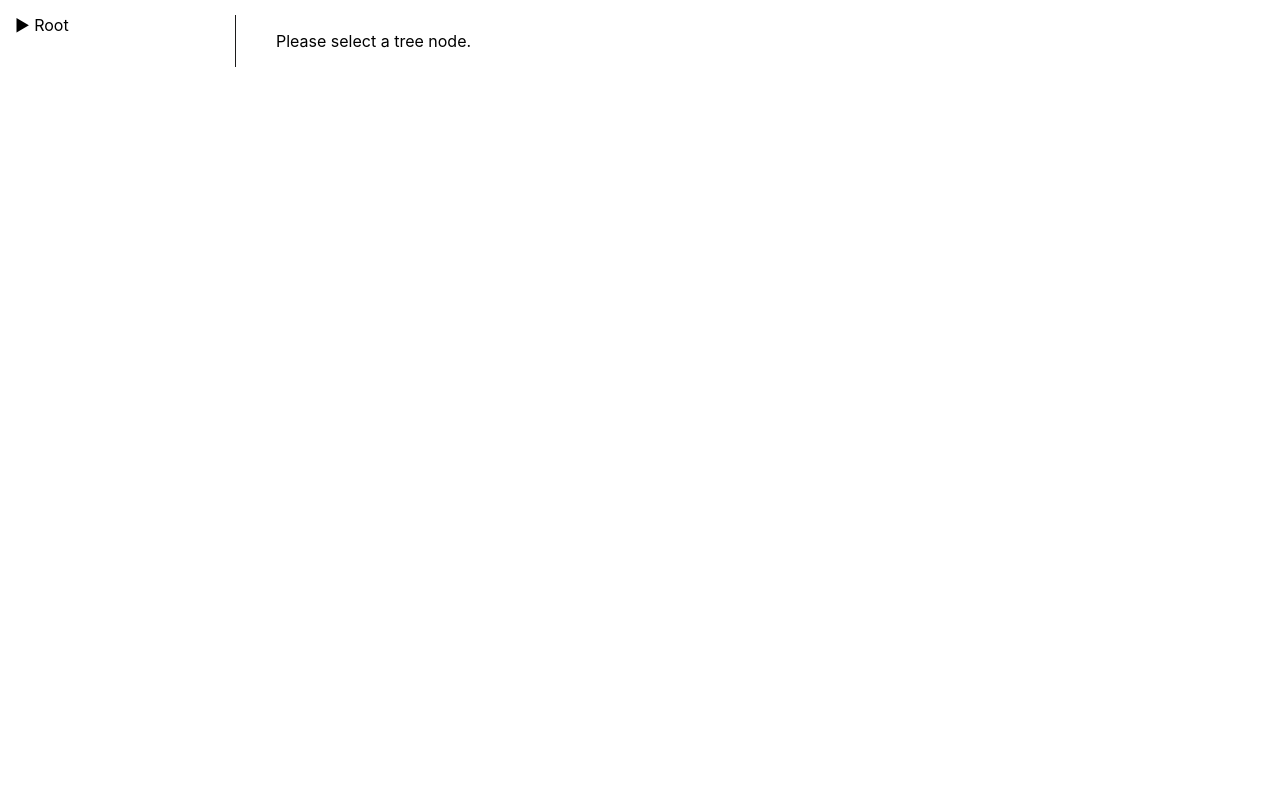
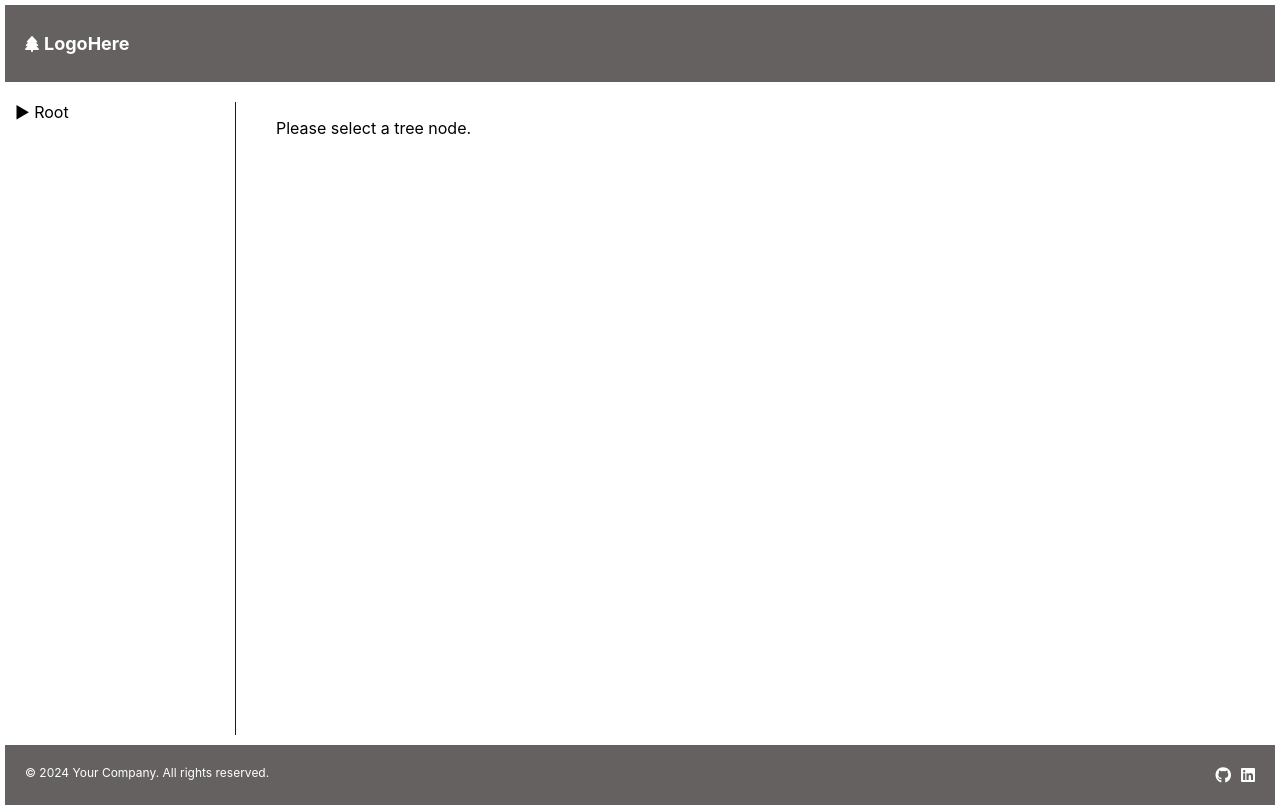
Before and after one commit to kutun0901/Tabapay-project, a React (Create React App) app in the folder front-end/: page / in a window 1280 px wide. Built offline with nearby package versions, Linux system fonts and the light colour scheme.

Commit message:
add header and footer part-4

```diff
--- a/front-end/public/index.html
+++ b/front-end/public/index.html
@@ -2,42 +2,11 @@
 <html lang="en">
   <head>
     <meta charset="utf-8" />
+    <title>TabaPay Assessment</title>
+    <meta name="viewport" content="width=device-width, initial-scale=1" />
     <link rel="icon" href="%PUBLIC_URL%/favicon.ico" />
-    <meta name="viewport" content="width=device-width, initial-scale=1" />
-    <meta name="theme-color" content="#000000" />
-    <meta
-      name="description"
-      content="Web site created using create-react-app"
-    />
-    <link rel="apple-touch-icon" href="%PUBLIC_URL%/logo192.png" />
-    <!--
-      manifest.json provides metadata used when your web app is installed on a
-      user's mobile device or desktop. See https://developers.google.com/web/fundamentals/web-app-manifest/
-    -->
     <link rel="manifest" href="%PUBLIC_URL%/manifest.json" />
-    <!--
-      Notice the use of %PUBLIC_URL% in the tags above.
-      It will be replaced with the URL of the `public` folder during the build.
-      Only files inside the `public` folder can be referenced from the HTML.
-
-      Unlike "/favicon.ico" or "favicon.ico", "%PUBLIC_URL%/favicon.ico" will
-      work correctly both with client-side routing and a non-root public URL.
-      Learn how to configure a non-root public URL by running `npm run build`.
-    -->
-    <title>React App</title>
-  </head>
-  <body>
-    <noscript>You need to enable JavaScript to run this app.</noscript>
+    <script src="https://kit.fontawesome.com/5c3b474d34.js" crossorigin="anonymous"></script>  <body>
     <div id="root"></div>
-    <!--
-      This HTML file is a template.
-      If you open it directly in the browser, you will see an empty page.
-
-      You can add webfonts, meta tags, or analytics to this file.
-      The build step will place the bundled scripts into the <body> tag.
-
-      To begin the development, run `npm start` or `yarn start`.
-      To create a production bundle, use `npm run build` or `yarn build`.
-    -->
   </body>
 </html>
--- /dev/null
+++ b/front-end/src/components/Footer/Footer.css
@@ -0,0 +1,21 @@
+.footer-container {
+    background-color: #656161;
+    color: #fff;
+    padding: 20px;
+    display: flex;
+    justify-content: space-between;
+}
+
+.footer-text p {
+    margin: 0;
+    font-size: 12px;
+}
+
+.contact-info a {
+    color: #fff;
+    margin-left: 10px;
+}
+
+.contact-info a:hover {
+    color: #ccc;
+}
--- /dev/null
+++ b/front-end/src/components/Footer/index.jsx
@@ -0,0 +1,22 @@
+import React from "react";
+import './Footer.css'
+
+function Footer() {
+    return (
+        <div className="footer-container">
+            <div className="footer-text">
+                <p>© 2024 Your Company. All rights reserved.</p>
+            </div>
+            <div className="contact-info">
+                <a href="https://github.com/kutun0901" target="_blank" rel="noreferrer">
+                    <i className="contact_us_github_icon fa-brands fa-github" />
+                </a>
+                <a href="https://www.linkedin.com/in/tuan-tran-163853117" target="_blank" rel="noreferrer">
+                    <i className="contact_us_linkedin_icon fa-brands fa-linkedin" />
+                </a>
+            </div>
+        </div>
+    )
+}
+
+export default Footer;
--- /dev/null
+++ b/front-end/src/components/Header/Header.css
@@ -0,0 +1,22 @@
+.header {
+    background-color: #656161;
+    color: #fff;
+    padding: 10px 20px;
+    margin-bottom: 10px;
+}
+
+.logo-container {
+    display: flex;
+    align-items: center;
+    gap: 5px;
+}
+
+.logo-icon {
+    font-size: 24px;
+    margin-right: 10px;
+}
+
+.logo-text {
+    font-size: 18px;
+    font-weight: bold;
+}
--- /dev/null
+++ b/front-end/src/components/Header/index.jsx
@@ -0,0 +1,15 @@
+import React from 'react'
+import './Header.css'
+
+const Header = () => {
+    return (
+        <nav className='header'>
+          <div className='logo-container'>
+          <i className="fa-solid fa-tree"></i>
+          <p className='logo-text'>LogoHere</p>
+          </div>
+        </nav>
+    )
+}
+
+export default Header
--- a/front-end/src/components/treeMenu/TreeNode.jsx
+++ b/front-end/src/components/treeMenu/TreeNode.jsx
@@ -23,7 +23,7 @@ const TreeNode = ({ node, onItemClick }) => {
 
     return (
         <>
-            <div className="root" onClick={handleClick}>
+            <div className="tree-nodes" onClick={handleClick}>
                 {node.children.length > 0 ? (
                     <span onClick={handleToggle}>
                         {isExpanded ? '▼ ' : '► '}
@@ -34,7 +34,7 @@ const TreeNode = ({ node, onItemClick }) => {
                 {node.title}
             </div>
             {isExpanded && (
-                <div className="tree-nodes">
+                <div className="tree-children">
                     {node.children.map((child, index) => (
                         <TreeNode key={index} node={child} onItemClick={onItemClick} />
                     ))}
--- a/front-end/src/components/treeMenu/treeNode.css
+++ b/front-end/src/components/treeMenu/treeNode.css
@@ -1,3 +1,3 @@
-.tree-nodes {
+.tree-children {
     padding-left: 20px;
 }
--- a/front-end/src/screens/Homepage/HomePage.css
+++ b/front-end/src/screens/Homepage/HomePage.css
@@ -1,7 +1,14 @@
 .homePage-container {
     display: flex;
-    justify-content: flex-start;
-    padding: 15px;
+    flex-direction: column;
+    padding: 5px;
+    height: 100vh;
+}
+
+.menu-and-content {
+    display: flex;
+    flex: 1;
+    padding: 10px;
 }
 
 .menu-container {
--- a/front-end/src/screens/Homepage/HomePage.jsx
+++ b/front-end/src/screens/Homepage/HomePage.jsx
@@ -2,6 +2,8 @@ import React, { useState } from 'react'
 import TreeMenu from '../../components/TreeMenu'
 import Body from '../../components/Body'
 import './HomePage.css'
+import Header from '../../components/Header';
+import Footer from '../../components/Footer'
 
 const HomePage = () => {
     const [content, setContent] = useState('');
@@ -12,13 +14,17 @@ const HomePage = () => {
 
     return (
         <div className='homePage-container'>
-            <div className='menu-container'>
-                <TreeMenu onItemClick={handleContentPicker} />
+            <Header />
+            <div className='menu-and-content'>
+                <div className='menu-container'>
+                    <TreeMenu onItemClick={handleContentPicker} />
+                </div>
+                <div className='divider'></div>
+                <div className='content-container'>
+                    <Body content={content} />
+                </div>
             </div>
-            <div className='divider'></div> {/* Divider element */}
-            <div className='content-container'>
-                <Body content={content} />
-            </div>
+            <Footer />
         </div>
     );
 };
```
Also changed, not shown: front-end/public/logo192.png (deleted), front-end/public/logo512.png (deleted).
